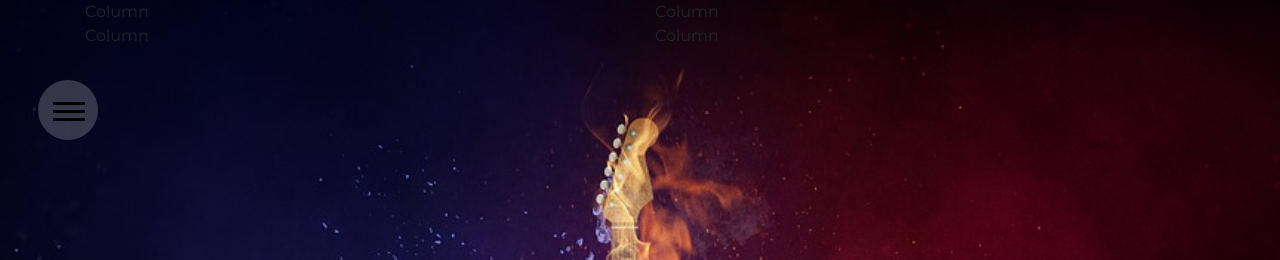
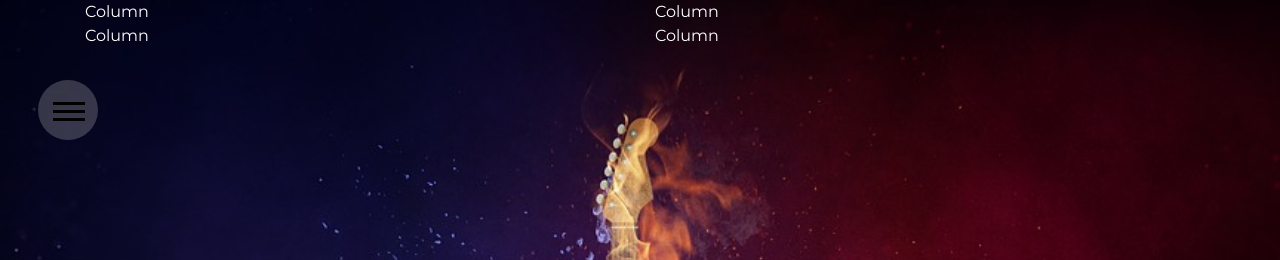
Before and after one commit to shefy123/music, a plain HTML site: page index.html in a window 1280 px wide. Shown: the top 260 px of the page. Drawn offline with nearby package versions, Linux system fonts and the light colour scheme.

Commit message:
Add files via upload

```diff
--- a/css/mainstyle.css
+++ b/css/mainstyle.css
@@ -25,8 +25,6 @@
     /* animation: shotup 600ms ease-in-out;
   animation-delay: 300ms; */
 }
-.four {
-    height: 100%;
-    width: 300px;
-    background-color: brown;
+.container {
+    color:white;
 }
```
Also changed, not shown: README.txt, css/style.css (line endings or trailing spaces), index.html (line endings or trailing spaces), js/index.js (line endings or trailing spaces), license.txt, 1 other file.
